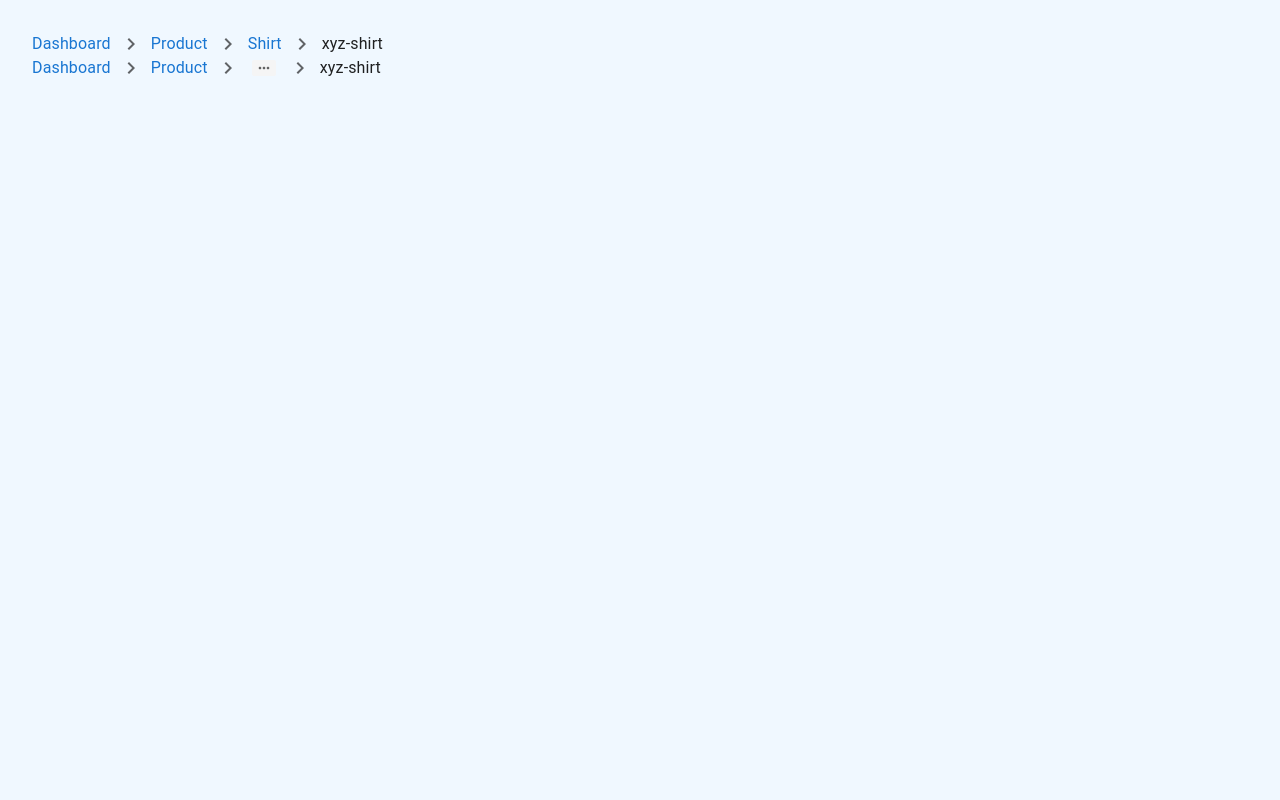
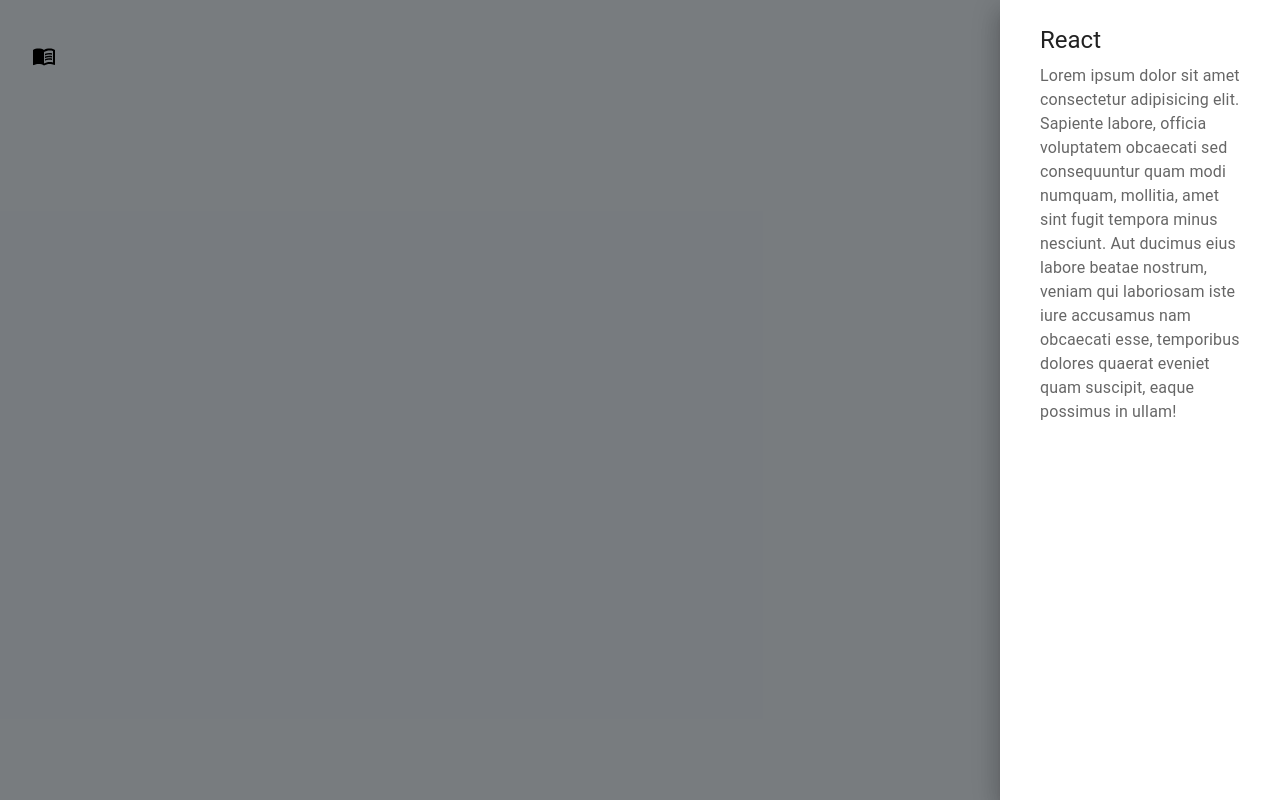
Before and after one commit to mentorvikash/react-mui-youtube, a React (Create React App) app: page / in a window 1280 px wide. Both pictures are taken after a click on the button "button". Built offline with nearby package versions, Linux system fonts and the light colour scheme.

Commit message:
mui drawer lession

```diff
--- a/src/App.tsx
+++ b/src/App.tsx
@@ -1,7 +1,8 @@
 import React from "react";
 import "./App.css";
+import MuiDrawer from "./components/D21Drawer/MuiDrawer";
 // import MuiLink from "./components/D19Link/MuiLink";
-import MuiBredcrum from "./components/D20Bredcrum/MuiBredcrum";
+// import MuiBredcrum from "./components/D20Bredcrum/MuiBredcrum";
 // import MuiMenu from "./components/D18Menu/MuiMenu";
 // import MuiNavBar from "./components/D17NavBar/MuiNavBar";
 // import MuiMultiImageList from "./components/D16MultiImageList/MuiMultiImageList";
@@ -47,7 +48,9 @@ function App() {
       {/* <MuiNavBar /> */}
       {/* <MuiMenu /> */}
       {/* <MuiLink /> */}
-      <MuiBredcrum />
+      {/* <MuiBredcrum /> */}
+      {/* <MuiBredcrum /> */}
+      <MuiDrawer />
     </div>
   );
 }
--- /dev/null
+++ b/src/components/D21Drawer/MuiDrawer.tsx
@@ -0,0 +1,36 @@
+import React, { useState } from "react";
+import { Box, Drawer, Typography, IconButton } from "@mui/material";
+import { MenuBook } from "@mui/icons-material";
+
+function MuiDrawer() {
+  const [isOpen, setIsOpen] = useState<true | undefined>(undefined);
+
+  const handleOpen = () => {
+    setIsOpen(true);
+  };
+  return (
+    <>
+      <IconButton size="large" aria-label="button" edge="start" color="inherit"  onClick={handleOpen}>
+        <MenuBook />
+      </IconButton>
+      <Drawer open={isOpen} anchor="right" onClose={() => setIsOpen(undefined)}>
+        <Box width={200} px={5} pt={3}>
+          <Typography gutterBottom variant="h5">
+            React
+          </Typography>
+          <Typography color={"text.secondary"}>
+            {" "}
+            Lorem ipsum dolor sit amet consectetur adipisicing elit. Sapiente
+            labore, officia voluptatem obcaecati sed consequuntur quam modi
+            numquam, mollitia, amet sint fugit tempora minus nesciunt. Aut
+            ducimus eius labore beatae nostrum, veniam qui laboriosam iste iure
+            accusamus nam obcaecati esse, temporibus dolores quaerat eveniet
+            quam suscipit, eaque possimus in ullam!{" "}
+          </Typography>
+        </Box>
+      </Drawer>
+    </>
+  );
+}
+
+export default MuiDrawer;
```
